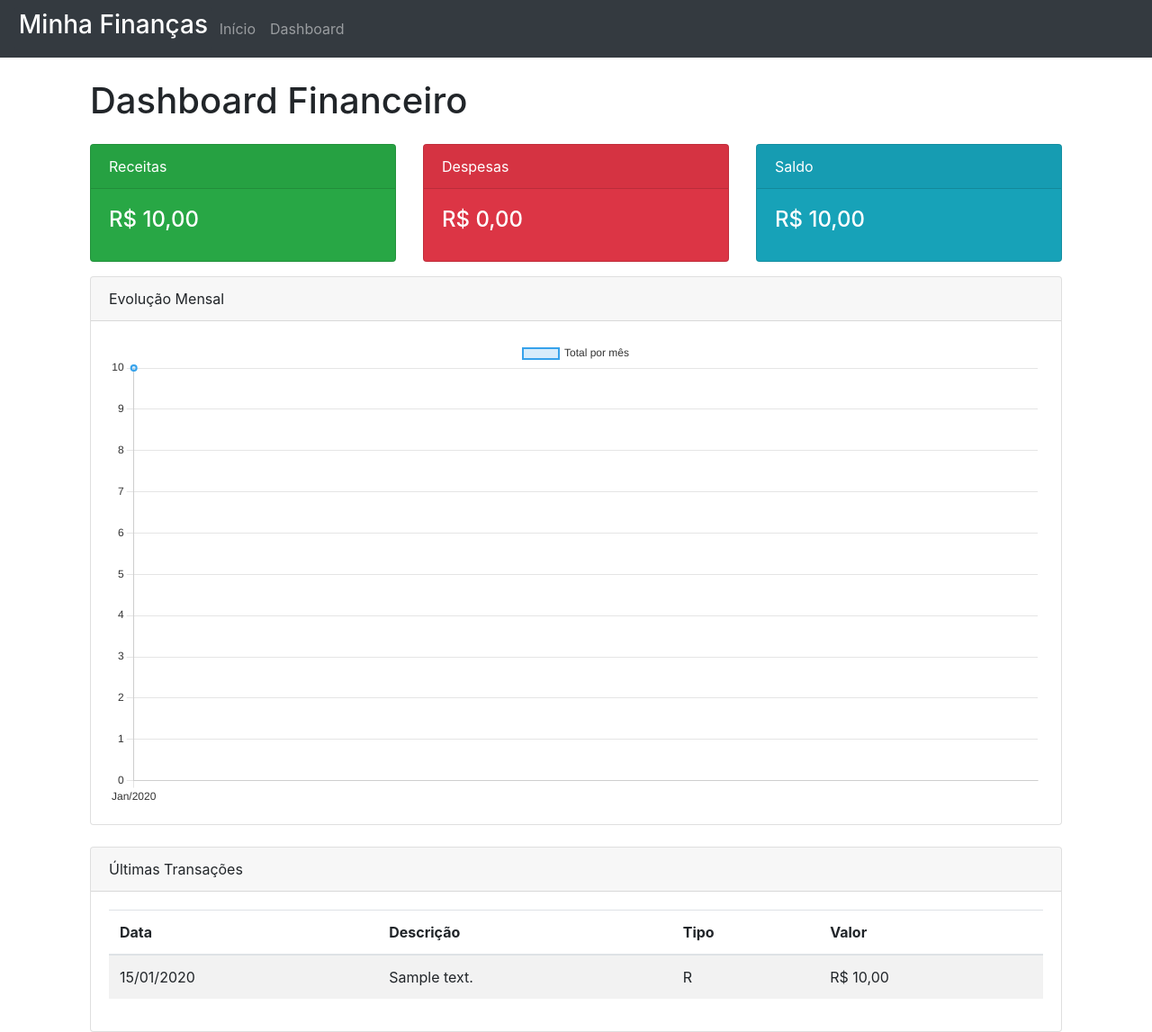
After one commit to igorhds256/MinhasFinancas, a Django app: page /dashboard/ in a window 1280 px wide. The commit adds this page. Shown: the whole page at 90% size. Run offline with Django 5.2, Linux system fonts and the light colour scheme; tables that the repository leaves empty hold one stand-in row (values such as "Sample post").

Commit message:
segundo commit

```diff
--- /dev/null
+++ b/financa/templates/dashboard.html
@@ -0,0 +1,123 @@
+{% extends 'base.html' %}
+
+{% block head %}
+    <script src="https://cdn.jsdelivr.net/npm/chart.js"></script>
+{% endblock %}
+
+{% block content %}
+    <div class="container mt-4">
+        <h1 class="mb-4">Dashboard Financeiro</h1>
+
+        <!-- Cards de resumo -->
+        <div class="row">
+            <div class="col-md-4">
+                <div class="card text-white bg-success mb-3">
+                    <div class="card-header">Receitas</div>
+                    <div class="card-body">
+                        <h4 class="card-title">R$ {{ total_receitas|floatformat:2 }}</h4>
+                    </div>
+                </div>
+            </div>
+            <div class="col-md-4">
+                <div class="card text-white bg-danger mb-3">
+                    <div class="card-header">Despesas</div>
+                    <div class="card-body">
+                        <h4 class="card-title">R$ {{ total_despesas|floatformat:2 }}</h4>
+                    </div>
+                </div>
+            </div>
+            <div class="col-md-4">
+                <div class="card text-white bg-info mb-3">
+                    <div class="card-header">Saldo</div>
+                    <div class="card-body">
+                        <h4 class="card-title">R$ {{ saldo|floatformat:2 }}</h4>
+                    </div>
+                </div>
+            </div>
+        </div>
+
+        <!-- Gráfico -->
+        <div class="card mb-4">
+            <div class="card-header">Evolução Mensal</div>
+            <div class="card-body">
+                <canvas id="grafico"></canvas>
+            </div>
+        </div>
+
+        <!-- Últimas transações -->
+        <div class="card">
+            <div class="card-header">Últimas Transações</div>
+            <div class="card-body">
+                <table class="table table-striped">
+                    <thead>
+                        <tr>
+                            <th>Data</th>
+                            <th>Descrição</th>
+                            <th>Tipo</th>
+                            <th>Valor</th>
+                        </tr>
+                    </thead>
+                    <tbody>
+                        {% for t in transacoes %}
+                        <tr>
+                            <td>{{ t.data|date:"d/m/Y" }}</td>
+                            <td>{{ t.descricao }}</td>
+                            <td>{{ t.tipo }}</td>
+                            <td>R$ {{ t.valor|floatformat:2 }}</td>
+                        </tr>
+                        {% empty %}
+                        <tr>
+                            <td colspan="4">Nenhuma transação encontrada.</td>
+                        </tr>
+                        {% endfor %}
+                    </tbody>
+                </table>
+            </div>
+        </div>
+    </div>
+
+    <!-- Scripts -->
+    <script>
+    var ctx = document.getElementById('grafico').getContext('2d');
+    var grafico = new Chart(ctx, {
+        type: 'line',
+        data: {
+            labels: [{% for d in dados_grafico %}'{{ d.mes|date:"M/Y" }}',{% endfor %}],
+            datasets: [{
+                label: 'Total por mês',
+                data: [{% for d in dados_grafico %}{{ d.total }},{% endfor %}],
+                backgroundColor: 'rgba(54, 162, 235, 0.2)',
+                borderColor: 'rgba(54, 162, 235, 1)',
+                borderWidth: 2,
+                tension: 0.3, // suaviza a linha
+                fill: true
+            }]
+        },
+        options: {
+            responsive: true,
+            plugins: {
+                legend: {
+                    display: true,
+                    labels: {
+                        color: '#333'
+                    }
+                }
+            },
+            scales: {
+                y: { // em Chart.js 3+ é "y" e não "yAxes"
+                    beginAtZero: true,
+                    ticks: {
+                        color: '#333'
+                    }
+                },
+                x: {
+                    ticks: {
+                        color: '#333'
+                    }
+                }
+            }
+        }
+    });
+</script>
+
+{% endblock %}
--- a/financa/urls.py
+++ b/financa/urls.py
@@ -1,5 +1,5 @@
 from django.urls import path
-from .views import financas, adicionar_transacao ,detalhes_transacao, editar_transacao, deletar_transacao
+from .views import financas, adicionar_transacao ,detalhes_transacao, editar_transacao, deletar_transacao, dashboard
 
 urlpatterns = [
     path('', financas, name='financas'),
@@ -7,4 +7,5 @@ urlpatterns = [
     path('detalhes/<int:transacao_id>/', detalhes_transacao, name='detalhes_transacao'),
     path('editar/<int:transacao_id>/', editar_transacao, name='editar_transacao'),
     path('deletar/<int:transacao_id>/', deletar_transacao, name='deletar_transacao'),
+    path('dashboard/', dashboard, name='dashboard'),
 ]
--- a/financa/views.py
+++ b/financa/views.py
@@ -2,23 +2,34 @@ from django.shortcuts import render, redirect, get_object_or_404
 from .models import Transacao
 from .forms import TransacaoForm
 from django.db.models import Sum
+from django.db.models.functions import TruncMonth
+from datetime import datetime
 
 # Create your views here.
 
 def financas(request):
+    ano_atual = datetime.now().year
+    anos = range(ano_atual - 5, ano_atual + 5)
+
     descricao_filtro = request.GET.get('descricao', '')
     tipo_filtro = request.GET.get('tipo', '')
+    mes_filtro = request.GET.get('mes', '')
+    ano_filtro = request.GET.get('ano', '')
     transacoes = Transacao.objects.all()
 
     if descricao_filtro:
         transacoes = transacoes.filter(descricao__icontains=descricao_filtro)
     if tipo_filtro:
         transacoes = transacoes.filter(tipo=tipo_filtro)
+    if mes_filtro:
+        transacoes = transacoes.filter(data__month=mes_filtro)
+    if ano_filtro:
+        transacoes = transacoes.filter(data__year=ano_filtro)
 
-    receitas = Transacao.objects.filter(tipo='R').aggregate(Sum('valor'))['valor__sum'] or 0
-    despesas = Transacao.objects.filter(tipo='D').aggregate(Sum('valor'))['valor__sum'] or 0
+    receitas = transacoes.filter(tipo='R').aggregate(Sum('valor'))['valor__sum'] or 0
+    despesas = transacoes.filter(tipo='D').aggregate(Sum('valor'))['valor__sum'] or 0
     saldo = receitas - despesas
-    return render(request, 'financas.html', {'transacoes': transacoes, 'saldo': saldo})
+    return render(request, 'financas.html', {'transacoes': transacoes, 'saldo': saldo, 'anos': anos})
 
 def adicionar_transacao(request):
     if request.method == 'POST':
@@ -51,3 +62,25 @@ def deletar_transacao(request, transacao_id):
         transacao.delete()
         return redirect('financas')
     return render(request, 'deletar_transacao.html', {'transacao': transacao})
+
+def dashboard(request):
+    # Cálculos para os cards de resumo
+    total_receitas = Transacao.objects.filter(tipo='R').aggregate(Sum('valor'))['valor__sum'] or 0
+    total_despesas = Transacao.objects.filter(tipo='D').aggregate(Sum('valor'))['valor__sum'] or 0
+    saldo = total_receitas - total_despesas
+
+    # Dados para o gráfico (Agrupado por mês)
+    dados_grafico = (
+        Transacao.objects.annotate(mes=TruncMonth('data'))
+        .values('mes')
+        .annotate(total=Sum('valor'))
+        .order_by('mes')
+    )
+
+    context = {
+        'total_receitas': total_receitas,
+        'total_despesas': total_despesas,
+        'saldo': saldo,
+        'transacoes': Transacao.objects.all()[:10], # Últimas 10
+    }
+    return render(request, 'dashboard.html', {**context, 'dados_grafico': dados_grafico})
--- a/templates/base.html
+++ b/templates/base.html
@@ -22,7 +22,12 @@
         </button>
         <div class="collapse navbar-collapse" id="navbarText">
             <ul class="navbar-nav mr-auto">
-
+                <li class="nav-item">
+                    <a class="nav-link" href="{% url 'financas' %}">Início</a>
+                </li>
+                <li class="nav-item">
+                    <a class="nav-link" href="{% url 'dashboard' %}">Dashboard</a>
+                </li>
             </ul>
         </div>
     </nav>
```
Also changed, not shown: financa/templates/financas.html (+21 -1 lines).
